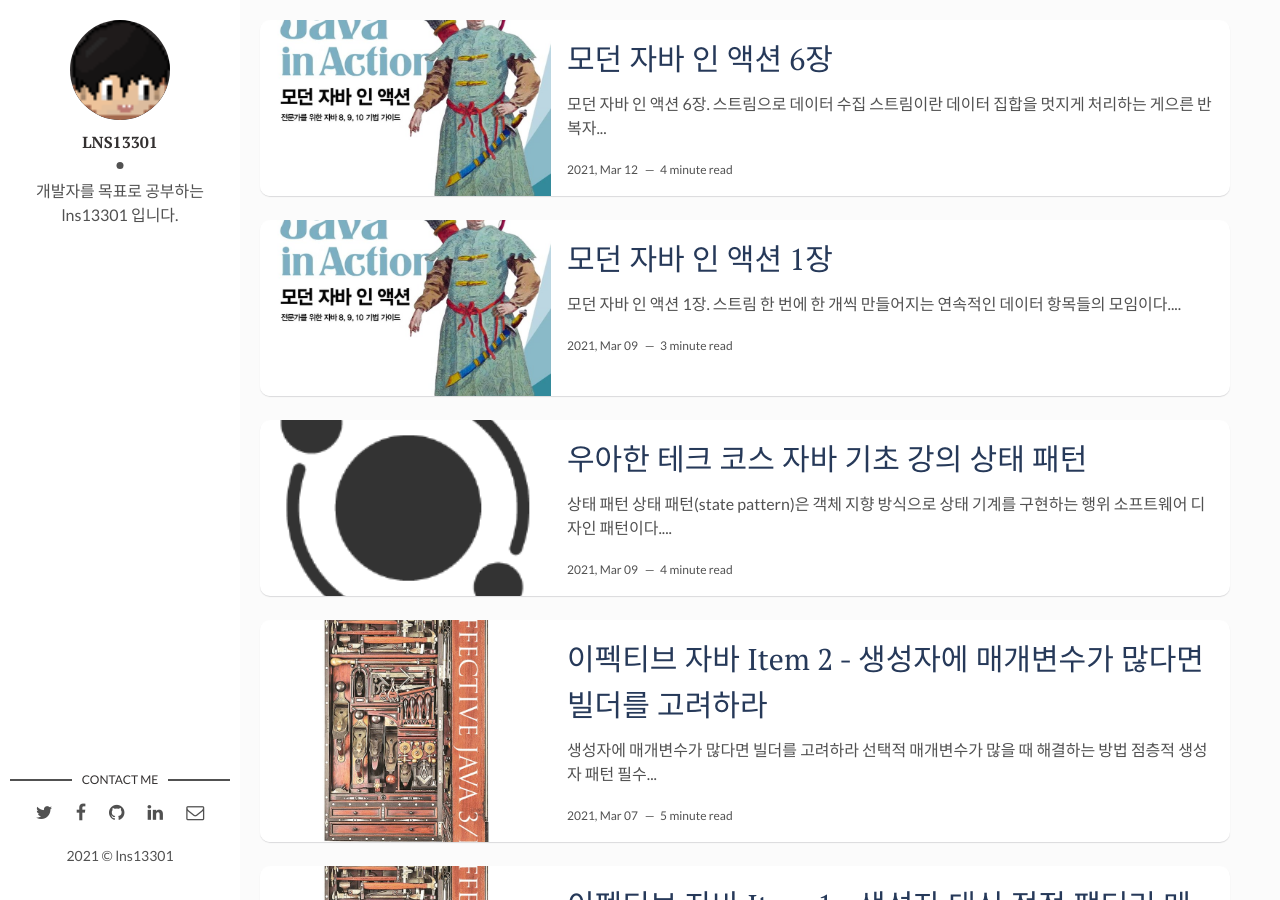
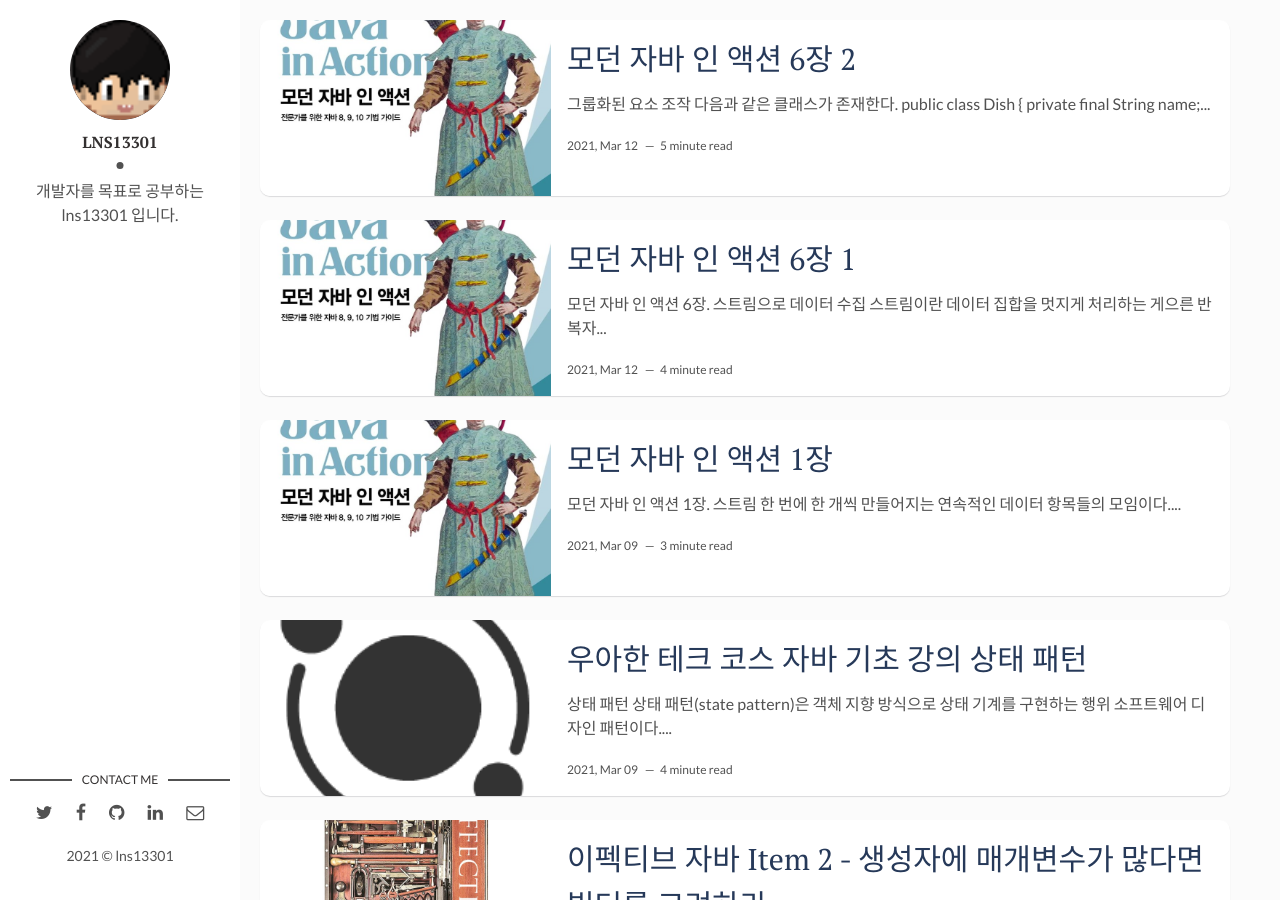
Before and after one commit to lns13301/github-blog, a Jekyll site: the page built from index.html, in a window 1280 px wide and 900 px high. Built offline with Jekyll 4.4.1, drawn with Linux system fonts in a browser that asks for light colours; the list of posts is cut into pages by our own code; part of the change alters nothing that is shown; some of the changed text lies outside the part shown.

Commit message:
feat: 모던 자바 인 액션 6장 2 추가

````diff
--- a/_posts/2021-03-12-modern-java-in-action-6.md
+++ b/_posts/2021-03-12-modern-java-in-action-6-1.md
@@ -1,6 +1,6 @@
 ---
 layout: post
-title: 모던 자바 인 액션 6장
+title: 모던 자바 인 액션 6장 1
 date: 2021-03-12 20:20:00 +0900
 description: 모던 자바 인 액션을 읽고 정리
 img: modern_java.png
--- /dev/null
+++ b/_posts/2021-03-13-modern-java-in-action-6-2.md
@@ -0,0 +1,159 @@
+---
+layout: post
+title: 모던 자바 인 액션 6장 2
+date: 2021-03-12 21:00:00 +0900
+description: 모던 자바 인 액션을 읽고 정리
+img: modern_java.png
+tags: java study
+---
+
+## 그룹화된 요소 조작
+
+- 다음과 같은 클래스가 존재한다.
+
+  ```java
+  public class Dish {
+
+      private final String name;
+      private final int calories;
+      private final Type type;
+
+      public Dish(final String name, final int calories, final Type type) {
+          this.name = name;
+          this.calories = calories;
+          this.type = type;
+      }
+
+      public String getName() {
+          return name;
+      }
+
+      public int getCalories() {
+          return calories;
+      }
+
+      public Type getType() {
+          return type;
+      }
+  }
+
+  public enum Type {
+      NORMAL,
+      DIET,
+      FAT
+  }
+
+  public class Main {
+      public static void main(String[] args) {
+          List<Dish> menu = Arrays.asList(
+                  new Dish("pork", 800, Type.FAT),
+                  new Dish("beef", 700, Type.FAT),
+                  new Dish("salmon", 450, Type.NORMAL),
+                  new Dish("bean", 120, Type.DIET)
+          );
+        //이곳에서 작업한다.
+      }
+  }
+  ```
+
+- 500 칼로리가 넘는 음식만 필터링 하기 (null Type 미포함)
+
+  ```java
+  Map<Type, List<Dish>> caloricDishesByType = menu.stream()
+         .filter(dish -> dish.getCalories() > 500)
+         .collect(Collectors.groupingBy(Dish::getType));
+  ```
+
+- 500 칼로리가 넘는 음식만 필터링 하기 (null Type 포함)
+
+  ```java
+  Map<Type, List<Dish>> caloricDishesByType = menu.stream()
+          .collect(Collectors.groupingBy(Dish::getType,
+                  Collectors.filtering(dish -> dish.getCalories() > 500,
+                          Collectors.toList())));
+  ```
+
+- 다수준 그룹화
+
+  ```java
+  Map<Type, Map<Type, List<Dish>>> dishesByTypeCaloricLevel = menu.stream()
+                  .collect(Collectors.groupingBy(Dish::getType,
+                          Collectors.groupingBy(dish -> {
+                              if (dish.getCalories() <= 400)
+                                  return Type.DIET;
+                              else if (dish.getCalories() <= 700)
+                                  return Type.NORMAL;
+                              else return Type.FAT;
+                          })));
+  ```
+
+- 서브그룹으로 데이터 수집 종류별 개수 구하기
+
+  ```java
+  Map<Type, Long> typesCount = menu.stream()
+                  .collect(Collectors.groupingBy(Dish::getType, Collectors.counting()));
+  ```
+
+- 컬렉터 결과를 다른 형식에 적용하기, 각 서브 그룹에서 칼로리가 높은 요리 찾기
+
+  ```java
+  Map<Type, Dish> mostCaloricByType = menu.stream()
+                  .collect(Collectors.groupingBy(Dish::getType,
+                          Collectors.collectingAndThen(
+                                  Collectors.maxBy(Comparator.comparingInt(Dish::getCalories)),
+                                  Optional::get
+                          )));
+  ```
+
+
+## 분할
+
+분할 함수라 불리는 프레디케이트를 분류 함수로 사용하는 특수한 그룹화 기능이다.
+
+- Boolean 으로 분리하기
+
+```java
+Map<Boolean, List<Dish>> partitionedMenu = menu.stream()
+                .collect(Collectors.partitioningBy(dish -> dish.getCalories() <= 400));
+```
+
+- 장점
+
+  - 참, 거짓 두 가지 요소의 스트림 리스트를 모두 유지한다는 것
+
+- 참, 거짓 각각의 그룹에서 최대값 찾기
+
+  ```java
+  Map<Boolean, Dish> mostCaloricPartitionedByNameLength = menu.stream()
+                  .collect(Collectors.partitioningBy(dish -> dish.getName().length() < 5, Collectors.collectingAndThen(Collectors.maxBy(Comparator.comparingInt(Dish::getCalories))
+                                  , Optional::get)));
+  ```
+
+
+
+### 숫자를 소수와 비소수로 분할하기
+
+- 정수 n을 인수로 받아서 2에서 n까지의 자연수를 소수와 비소수로 나누는 프로그램
+
+  ```java
+  public boolean isPrime(int candidate) {
+  	return IntStream.range(2, candidate).noneMatch(i -> candidate % i == 0);
+  }
+  ```
+
+- 소수의 대상을 주어진 수의 제곱근 이하의 수로 제한하기
+
+  ```java
+  public boolean isPrime(int candidate) {
+  	int candidateRoot = (int) Math.sqrt((double) candidate);
+  	return IntStream.rangeClosed(2, candidateRoot).noneMatch(i -> candidate % i == 0);
+  }
+  ```
+
+- 소수와 비소수로 분리
+
+  ```java
+  public Map<Boolean, List<Integer>> partitionPrimes(int n) {
+  	return IntStream.rangeClosed(2, n).boxed().collect(Collectors.partitioningBy(candidate -> isPrime(candidate)));
+  }
+  ```
````
